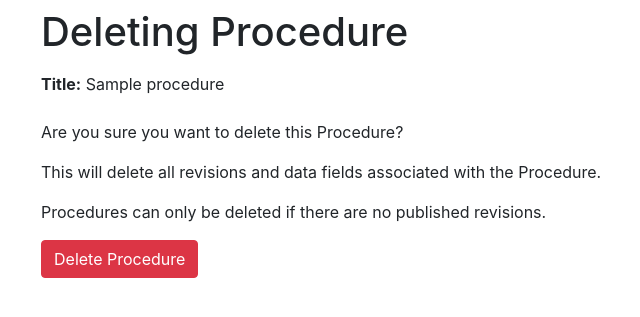
After one commit to jamesmaniscalco/voyager, a Django app: page /procedure_writer/procedures/1/delete/ in a window 1280 px wide. The commit adds this page. Shown: the top 317 px of the page, without its empty margins (44-684 px from the left). Run offline with Django 5.2, Linux system fonts and the light colour scheme; tables that the repository leaves empty hold one stand-in row (values such as "Sample post"); some libraries are stand-ins or nearby versions.

Commit message:
Basic CRUD on Procedures
Getting rid of the HTMX stuff for now.

```diff
--- a/voyager_django/procedure_writer/models.py
+++ b/voyager_django/procedure_writer/models.py
@@ -8,7 +8,7 @@ from django.dispatch import receiver
 # of the procedure are stored in ProcedureRevisions.
 class Procedure(models.Model):
     # TODO: think about what level of uniqueness is appropriate
-    title = models.CharField(max_length=200)
+    title = models.CharField(max_length=200, unique=True)
 
     # for the purposes of data safety, Procedures CANNOT be
     # deleted if there are any filled out travelers or data
--- /dev/null
+++ b/voyager_django/procedure_writer/templates/procedure_writer/procedure_confirm_delete.html
@@ -0,0 +1,32 @@
+{% extends "base.html" %}
+
+{% block content %}
+
+<div class="row g-2 pt-2 mt-0">
+    <div class="col">
+        <h1>Deleting Procedure</h1>
+    </div>
+</div>
+
+
+<div class="row g-2 pt-2 mt-0">
+    <div class="col">
+        <p><strong>Title:</strong> {{ procedure.title }}</p>
+    </div>
+</div>
+
+
+<div class="row g-2 pt-2 mt-0">
+    <div class="col">
+        <form method="post">
+            {% csrf_token %}
+            <p>Are you sure you want to delete this Procedure?</p>
+            <p>This will delete all revisions and data fields associated with the Procedure.</p>
+            <p>Procedures can only be deleted if there are no published revisions.</p>
+            <input type="submit" value="Delete Procedure" class="btn btn-danger" />
+    </div>
+</div>
+
+
+
+{% endblock %}
--- a/voyager_django/procedure_writer/templates/procedure_writer/index.html
+++ b/voyager_django/procedure_writer/templates/procedure_writer/procedure_index.html
@@ -66,7 +66,7 @@
       <div class="col-4 py-2 border-right border-bottom">
         <a type="button" class="btn btn-primary btn-sm" href="{% url 'procedure_writer:view_procedure' procedure_id=procedure.id %}">View/Revise</a>
         <button type="button" class="btn btn-primary btn-sm">New from This</button>
-        <button type="button" class="btn btn-danger btn-sm">Delete</button>
+        <a type="button" class="btn btn-danger btn-sm" href="{% url 'procedure_writer:delete_procedure' procedure_id=procedure.id %}">Delete</a>
       </div>
     </div>
     {% empty %}
--- a/voyager_django/procedure_writer/urls.py
+++ b/voyager_django/procedure_writer/urls.py
@@ -1,13 +1,17 @@
 from django.urls import path
+from django.views.generic import RedirectView
 
 from . import views
 
 app_name = 'procedure_writer'
 urlpatterns = [
-    path("", views.index, name="index"),
-    path("new/", views.new_procedure, name="new_procedure"),
-    path("procedure_detail/<int:procedure_id>/", views.view_procedure, name="view_procedure"),
-    path("procedure_detail/<int:procedure_id>/data_field_form/", views.data_field_form, name="data_field_form"),
+    path("", RedirectView.as_view(url="procedures/")),
+    path("procedures/", views.procedure_index, name="procedure_index"),
+    path("procedures/new/", views.new_procedure, name="new_procedure"),
+    path("procedures/<int:procedure_id>/", views.view_procedure, name="view_procedure"),
+    path("procedures/<int:procedure_id>/edit/", views.edit_procedure_metadata, name="edit_procedure_metadata"),
+    path("procedures/<int:procedure_id>/delete/", views.delete_procedure, name="delete_procedure"),
+    #path("procedure_detail/<int:procedure_id>/data_field_form/", views.data_field_form, name="data_field_form"),
     #path("procedure_detail/<int:procedure_id>/data_field_form/validate/", views.data_field_form_validation, name="data_field_form_validation"),
-    path("procedure_detail/<int:procedure_id>/add_data_field_button/", views.add_data_field_button, name="add_data_field_button"),
+    #path("procedure_detail/<int:procedure_id>/add_data_field_button/", views.add_data_field_button, name="add_data_field_button"),
 ]
--- a/voyager_django/procedure_writer/views.py
+++ b/voyager_django/procedure_writer/views.py
@@ -1,4 +1,4 @@
-from django.shortcuts import render, get_object_or_404, HttpResponseRedirect
+from django.shortcuts import render, get_object_or_404, redirect, HttpResponseRedirect
 from django.urls import reverse
 from django.template.response import TemplateResponse
 
@@ -7,9 +7,9 @@ from .forms import ProcedureForm, DataFieldForm
 
 
 # view that shows all Procedures.
-def index(request):
+def procedure_index(request):
     procedure_list = Procedure.objects.order_by('title')
-    return render(request, 'procedure_writer/index.html', {'procedure_list': procedure_list})
+    return render(request, 'procedure_writer/procedure_index.html', {'procedure_list': procedure_list})
 
 # view to create a new Procedure.
 def new_procedure(request):
@@ -25,18 +25,45 @@ def new_procedure(request):
             # make sure that a corresponding ProcedureRevision exists
             procedure.ensure_revision_present()
             # TODO: return a redirect to the procedure revision form
-            return HttpResponseRedirect(reverse('procedure_writer:index'))
+            return HttpResponseRedirect(reverse('procedure_writer:procedure_index'))
+        else:
+            context = {'form': form}
+            return render(request, 'procedure_writer/procedure_form.html', context)
 
-# view and/or edit a single procedure.
+# view a single procedure and its details.
 def view_procedure(request, procedure_id):
     procedure = get_object_or_404(Procedure, pk=procedure_id)
-    return render(
-        request,
-        'procedure_writer/procedure_detail.html',
-        {
-            'procedure': procedure,
-        },
-    )
+    context = {'procedure': procedure}
+    return render(request, 'procedure_writer/procedure_detail.html', context)
+
+# edit the metadata of a procedure (i.e. not data specific to a revision).
+def edit_procedure_metadata(request, procedure_id):
+    procedure = get_object_or_404(Procedure, pk=procedure_id)
+    form = ProcedureForm(request.POST or None, instance=procedure)
+    if form.is_valid():
+        form.save()
+        return redirect('procedure_writer:view_procedure', procedure_id=procedure.id)
+    else:
+        context = {'form': form}
+        return render(request, 'procedure_writer/procedure_form.html', context)
+
+# delete a procedure.
+# TODO: logic to make sure that procedures only deleted if no published revisions.
+def delete_procedure(request, procedure_id):
+    procedure = get_object_or_404(Procedure, pk=procedure_id)
+    if request.method == 'POST':
+        procedure.delete()
+        return redirect('procedure_writer:procedure_index')
+    else:
+        context = {'procedure': procedure}
+        return render(request, 'procedure_writer/procedure_confirm_delete.html', context)
+
+
+
+
+
+
+
 
 # view that serves partial template with "Add data field" button.
 def add_data_field_button(request, procedure_id):
@@ -53,7 +80,6 @@ def data_field_form(request, procedure_id):
     if request.method == 'POST':
         form = DataFieldForm(initial=request.POST, procedure=procedure)
         data_field = form.save(commit=False)
-        print(data_field.name)
         return TemplateResponse(request, 'procedure_writer/data_field_form.html', {'form': form, 'procedure':procedure})
 
 
```
Also changed, not shown: voyager_django/procedure_writer/templates/procedure_writer/data_fields_index.html (added, +79 -0 lines), voyager_django/procedure_writer/templates/procedure_writer/procedure_detail.html (+1 -78 lines), voyager_django/procedure_writer/migrations/0006_alter_procedure_title.py (added).
